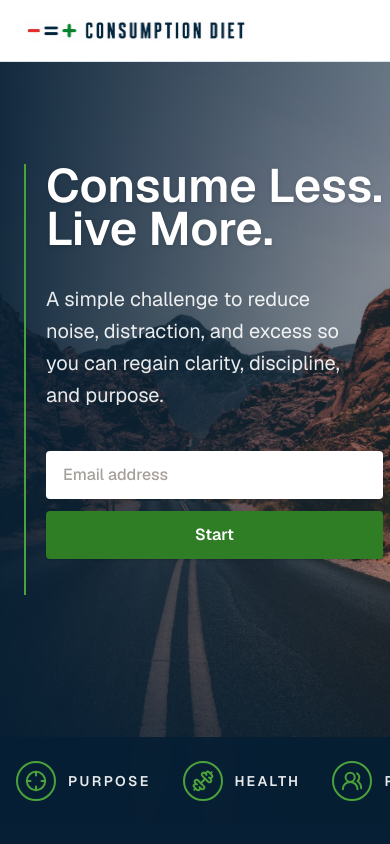
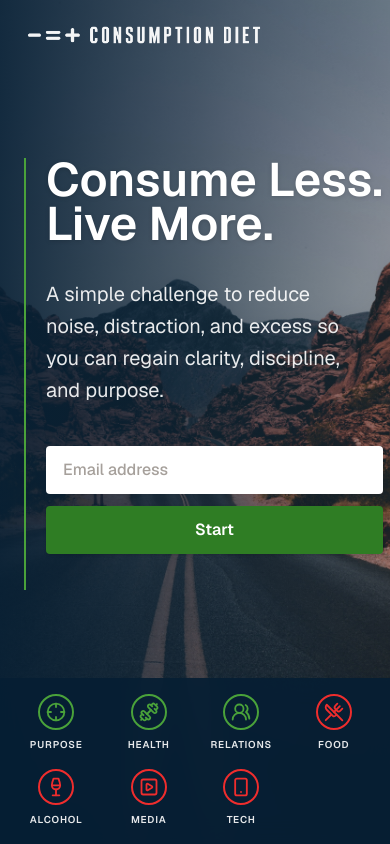
Before and after one commit to briantraudt/consumptiondiet, a Next.js app: page / in a window 390 px wide. Built offline with nearby package versions, Linux system fonts and the light colour scheme.

Commit message:
Move logo into hero and fit mobile icons

```diff
--- a/src/app/page.tsx
+++ b/src/app/page.tsx
@@ -11,35 +11,25 @@ import Image from "next/image";
 import { ChallengeSignupForm } from "@/components/challenge-signup-form";
 
 const heroCategories = [
-  { label: "Purpose", icon: Crosshair, tone: "more" },
-  { label: "Health", icon: Dumbbell, tone: "more" },
-  { label: "Relationships", icon: UsersRound, tone: "more" },
-  { label: "Food", icon: UtensilsCrossed, tone: "less" },
-  { label: "Alcohol", icon: Wine, tone: "less" },
-  { label: "Media", icon: SquarePlay, tone: "less" },
-  { label: "Tech", icon: Smartphone, tone: "less" },
+  { label: "Purpose", mobileLabel: "Purpose", icon: Crosshair, tone: "more" },
+  { label: "Health", mobileLabel: "Health", icon: Dumbbell, tone: "more" },
+  {
+    label: "Relationships",
+    mobileLabel: "Relations",
+    icon: UsersRound,
+    tone: "more",
+  },
+  { label: "Food", mobileLabel: "Food", icon: UtensilsCrossed, tone: "less" },
+  { label: "Alcohol", mobileLabel: "Alcohol", icon: Wine, tone: "less" },
+  { label: "Media", mobileLabel: "Media", icon: SquarePlay, tone: "less" },
+  { label: "Tech", mobileLabel: "Tech", icon: Smartphone, tone: "less" },
 ];
 
 export default function Home() {
   return (
     <main className="min-h-screen bg-[#061f34]">
-      <section className="bg-white text-[#061f34]">
-        <div className="border-b border-[#dbe4ea]">
-          <div className="mx-auto flex max-w-6xl items-center px-6 py-5 sm:px-8 lg:px-10">
-            <a className="block" href="#" aria-label="Consumption Diet home">
-              <Image
-                alt="Consumption Diet"
-                className="h-auto w-56 sm:w-72"
-                height={167}
-                priority
-                src="/brand/consumption-diet-logo-horizontal.png"
-                width={1809}
-              />
-            </a>
-          </div>
-        </div>
-
-        <div className="relative min-h-[calc(100vh-81px)] overflow-hidden">
+      <section className="bg-[#061f34] text-[#061f34]">
+        <div className="relative min-h-screen overflow-hidden">
           <Image
             alt="Open road through a quiet desert landscape"
             className="absolute inset-0 h-full w-full object-cover object-[58%_55%]"
@@ -52,7 +42,20 @@ export default function Home() {
           <div className="absolute inset-0 bg-gradient-to-r from-[#061f34]/88 via-[#061f34]/48 to-transparent" />
           <div className="absolute inset-x-0 bottom-0 h-44 bg-gradient-to-t from-[#061f34]/70 to-transparent" />
 
-          <div className="relative mx-auto flex min-h-[calc(100vh-81px)] max-w-6xl items-center px-6 pb-44 pt-12 sm:px-8 sm:pb-36 lg:px-10 lg:py-20">
+          <div className="absolute left-6 top-6 z-20 sm:left-8 sm:top-8 lg:left-10">
+            <a className="block" href="#" aria-label="Consumption Diet home">
+              <Image
+                alt="Consumption Diet"
+                className="h-auto w-60 opacity-95 sm:w-72"
+                height={167}
+                priority
+                src="/brand/consumption-diet-logo-white.png"
+                width={1809}
+              />
+            </a>
+          </div>
+
+          <div className="relative mx-auto flex min-h-screen max-w-6xl items-center px-6 pb-52 pt-28 sm:px-8 sm:pb-36 lg:px-10 lg:py-24">
             <div className="max-w-3xl border-l-2 border-[#4aa23a] pl-5 sm:pl-8">
               <h1 className="max-w-4xl text-balance text-[clamp(2.9rem,12vw,5rem)] font-semibold leading-[0.93] text-white drop-shadow-sm sm:text-7xl lg:text-8xl">
                 <span className="whitespace-nowrap">Consume Less.</span>
@@ -70,23 +73,30 @@ export default function Home() {
           </div>
 
           <div className="absolute inset-x-0 bottom-0 bg-[#061f34]/90 text-white backdrop-blur-md">
-            <div className="mx-auto max-w-6xl overflow-x-auto px-4 py-4 sm:px-8 sm:py-0 lg:px-10">
-              <div className="flex min-w-max justify-between gap-8 sm:min-w-0">
-                {heroCategories.map(({ icon: Icon, label, tone }) => (
+            <div className="mx-auto max-w-6xl px-3 py-4 sm:px-8 sm:py-0 lg:px-10">
+              <div className="grid grid-cols-4 gap-x-1 gap-y-4 sm:flex sm:justify-between sm:gap-8">
+                {heroCategories.map(({ icon: Icon, label, mobileLabel, tone }) => (
                   <div
-                    className="flex min-w-max items-center justify-center gap-3 py-2 text-sm font-semibold uppercase tracking-[0.16em] sm:flex-1 sm:py-5"
+                    className="flex min-w-0 flex-col items-center justify-center gap-2 text-center text-[0.62rem] font-semibold uppercase tracking-[0.08em] sm:min-w-max sm:flex-1 sm:flex-row sm:gap-3 sm:py-5 sm:text-sm sm:tracking-[0.16em]"
                     key={label}
                   >
                     <span
                       className={
                         tone === "more"
-                          ? "flex h-10 w-10 shrink-0 items-center justify-center rounded-full border-2 border-[#4aa23a] text-[#4aa23a]"
-                          : "flex h-10 w-10 shrink-0 items-center justify-center rounded-full border-2 border-[#ef2d2d] text-[#ef2d2d]"
+                          ? "flex h-9 w-9 shrink-0 items-center justify-center rounded-full border-2 border-[#4aa23a] text-[#4aa23a] sm:h-10 sm:w-10"
+                          : "flex h-9 w-9 shrink-0 items-center justify-center rounded-full border-2 border-[#ef2d2d] text-[#ef2d2d] sm:h-10 sm:w-10"
                       }
                     >
-                      <Icon aria-hidden="true" size={22} strokeWidth={2.2} />
+                      <Icon
+                        aria-hidden="true"
+                        className="h-5 w-5 sm:h-[22px] sm:w-[22px]"
+                        strokeWidth={2.2}
+                      />
                     </span>
-                    <span className="text-white/90">{label}</span>
+                    <span className="max-w-full text-white/90">
+                      <span className="sm:hidden">{mobileLabel}</span>
+                      <span className="hidden sm:inline">{label}</span>
+                    </span>
                   </div>
                 ))}
               </div>
```
Also changed, not shown: public/brand/consumption-diet-logo-white.png (added).
